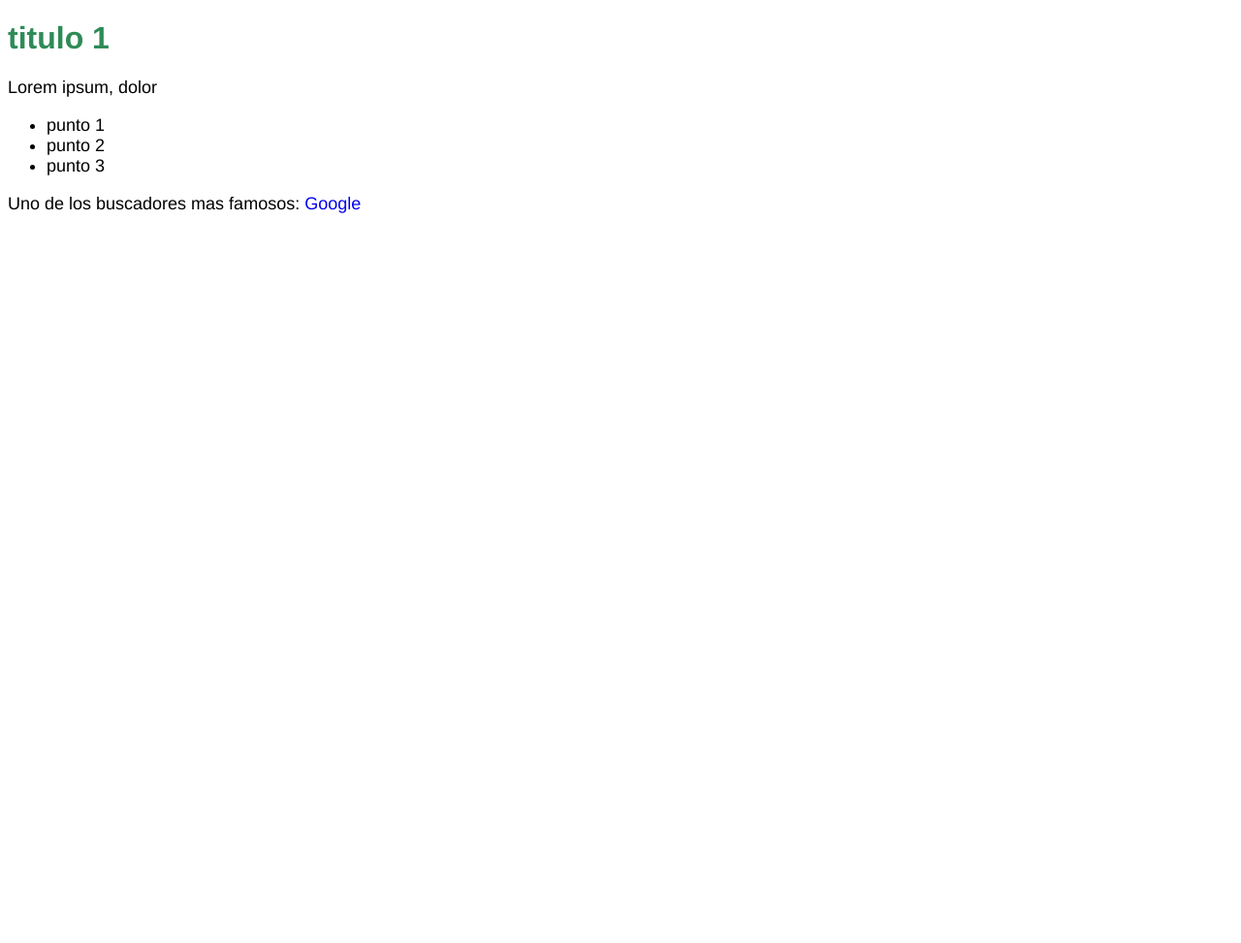
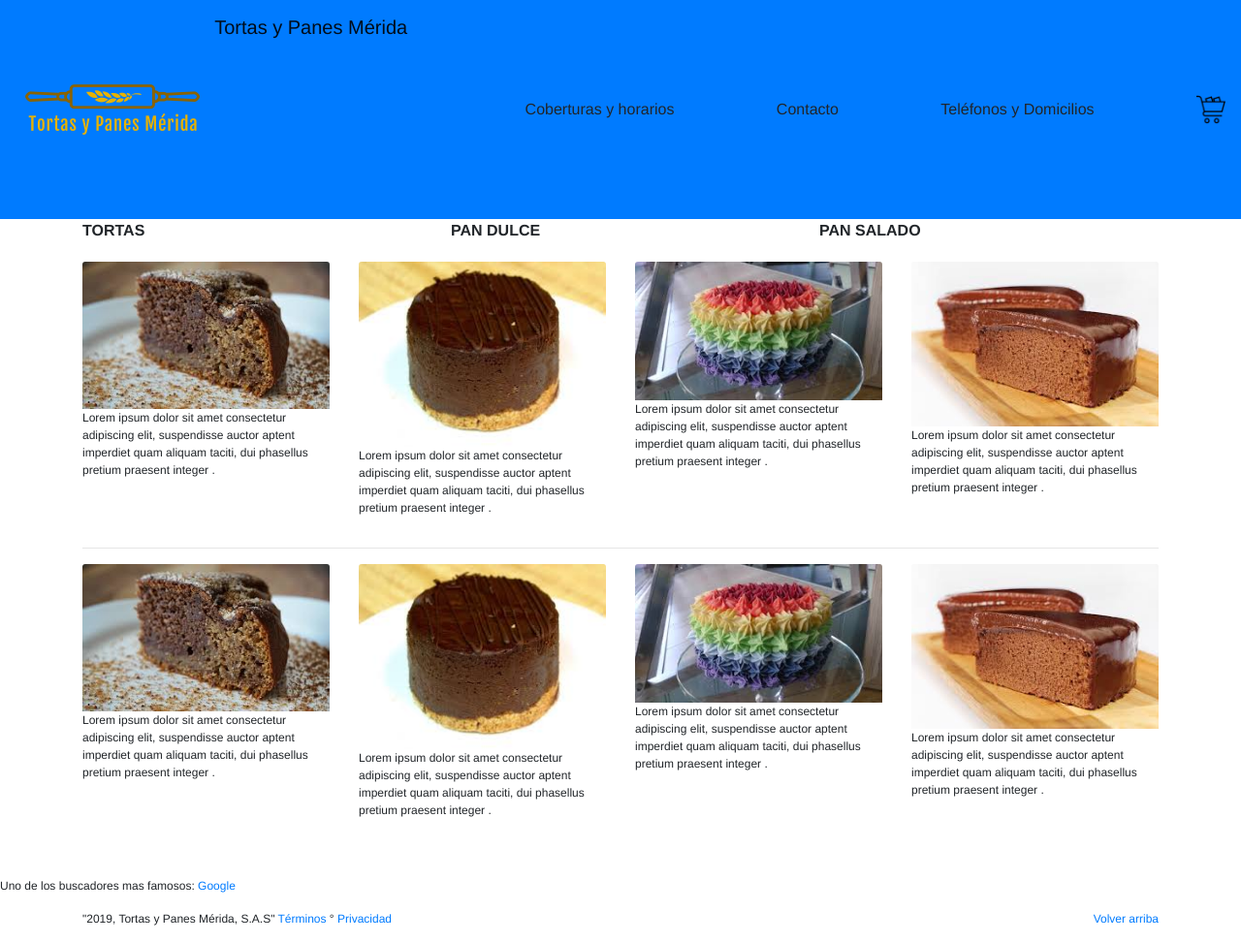
Before and after one commit to edu76/Pagina-de-tortas, a plain HTML site: page cakeproject/index.html in a window 1280 px wide. Shown: the whole page at 97% size. Before the commit the page ends 800 px from the top, so only its background shows below. Drawn offline with nearby package versions, Linux system fonts and the light colour scheme.

Commit message:
Add files via upload

```diff
--- a/cakeproject/index.html
+++ b/cakeproject/index.html
@@ -1,22 +1,112 @@
 <!DOCTYPE html>
-<html>
+<html lang="en">
+<!--idioma-->
+<!--inicio head-->
 
 <head>
     <meta charset="utf-8">
+    <!--Responsive meta tag-->
+    <meta charset="viewport" content="width=device-width, initial-scale=1 shrink-to-fit=no">
+    <!--especifico donde está archivo index.css con respecto a index.html-->
     <link href="./resources/css/index.css" type="text/css" rel="stylesheet">
-    <title>Tortas</title>
+    <!--vinculo hoja de estilos(styleshet) con archivo html-->
+    <!--Bootstrap CSS-->
+    <link rel="stylesheet" href="https://stackpath.bootstrapcdn.com/bootstrap/4.3.1/css/bootstrap.min.css" integrity="sha384-ggOyR0iXCbMQv3Xipma34MD+dH/1fQ784/j6cY/iJTQUOhcWr7x9JvoRxT2MZw1T" crossorigin="anonymous">
+
+    <title>Tortas el Gocho</title>
 </head>
+<!--Fin head-->
 
 <body>
-    <h1>titulo 1</h1>
-    <p>Lorem ipsum, dolor</p>
-    <ul>
-        <li>punto 1</li>
-        <li>punto 2</li>
-        <li>punto 3</li>
-    </ul>
+    <!--Inicio header-->
+    <!-- Image and text -->
+    <nav class="navbar navbar-light bg-primary">
+        <a class="navbar-brand" href="#">
+            <img src="/resources/images/logo.png" class="d-inline-block align-top"> Tortas y Panes Mérida</a>
+        <a>Coberturas y horarios</a>
+        <a>Contacto</a>
+        <a>Teléfonos y Domicilios</a>
+        <a href="https://pay.google.com/about/"><img src="resources/images/carrito1.png" class="d-inline-block align-top" width="30" height="30" title="Carrito de compras"></a>
+        </a>
+    </nav>
+    <!--Fin header-->
+    <!--Inicio main-->
+    <div class="container">
+        <div class="row">
+            <div class="col-sm">
+                <b>TORTAS</b>
+            </div>
+            <div class="col-sm">
+                <b>PAN DULCE</b>
+            </div>
+            <div class="col-sm">
+                <b>PAN SALADO</b>
+            </div>
+        </div>
+    </div>
+    <!-- Inicio Media -->
+    <main>
+        <div class="container">
+            <div class="row">
+                <div class="col-sm">
+                    <img src="/resources/images/brownie.png" class="card-img-top" alt="img1">
+                    <p>Lorem ipsum dolor sit amet consectetur adipiscing elit, suspendisse auctor aptent imperdiet quam aliquam taciti, dui phasellus pretium praesent integer .</p>
+                </div>
+                <div class="col-sm">
+                    <img src="/resources/images/chocolate.png" class="card-img-top" alt="img2">
+                    <p>Lorem ipsum dolor sit amet consectetur adipiscing elit, suspendisse auctor aptent imperdiet quam aliquam taciti, dui phasellus pretium praesent integer .</p>
+                </div>
+                <div class="col-sm">
+                    <img src="/resources/images/fiesta.png" class="card-img-top" alt="img3">
+                    <p>Lorem ipsum dolor sit amet consectetur adipiscing elit, suspendisse auctor aptent imperdiet quam aliquam taciti, dui phasellus pretium praesent integer .</p>
+                </div>
+                <div class="col-sm">
+                    <img src="/resources/images/trozos.png" class="card-img-top" alt="img4">
+                    <p>Lorem ipsum dolor sit amet consectetur adipiscing elit, suspendisse auctor aptent imperdiet quam aliquam taciti, dui phasellus pretium praesent integer .</p>
+                </div>
+            </div>
+            <hr>
+            <div class="row">
+                <div class="col-sm">
+                    <img src="/resources/images/brownie.png" class="card-img-top" alt="img1">
+                    <p>Lorem ipsum dolor sit amet consectetur adipiscing elit, suspendisse auctor aptent imperdiet quam aliquam taciti, dui phasellus pretium praesent integer .</p>
+                </div>
+                <div class="col-sm">
+                    <img src="/resources/images/chocolate.png" class="card-img-top" alt="img2">
+                    <p>Lorem ipsum dolor sit amet consectetur adipiscing elit, suspendisse auctor aptent imperdiet quam aliquam taciti, dui phasellus pretium praesent integer .</p>
+                </div>
+                <div class="col-sm">
+                    <img src="/resources/images/fiesta.png" class="card-img-top" alt="img3">
+                    <p>Lorem ipsum dolor sit amet consectetur adipiscing elit, suspendisse auctor aptent imperdiet quam aliquam taciti, dui phasellus pretium praesent integer .</p>
+                </div>
+                <div class="col-sm">
+                    <img src="/resources/images/trozos.png" class="card-img-top" alt="img4">
+                    <p>Lorem ipsum dolor sit amet consectetur adipiscing elit, suspendisse auctor aptent imperdiet quam aliquam taciti, dui phasellus pretium praesent integer .</p>
+                </div>
+            </div>
+        </div>
+    </main><br>
+    <!-- fin MEDIA heading -->
+
     <p>Uno de los buscadores mas famosos:
         <a href="https://www.google.com/" target="_blank">Google</a></p>
+    <!--Fin main-->
+    <!--inicio footer-->
+    <footer class="container">
+        <p class="float-right">
+            <a href="#">Volver arriba</a>
+        </p>
+        <p>"2019, Tortas y Panes Mérida, S.A.S"
+            <a href="#">Términos</a> °
+            <a href="#">Privacidad</a>
+        </p>
+    </footer>
+    <!--Fin footer->
+
+<!--Script para uso de JS-->
+    <script src="https://code.jquery.com/jquery-3.3.1.slim.min.js" integrity="sha384-q8i/X+965DzO0rT7abK41JStQIAqVgRVzpbzo5smXKp4YfRvH+8abtTE1Pi6jizo" crossorigin="anonymous"></script>
+    <script src="https://cdnjs.cloudflare.com/ajax/libs/popper.js/1.14.7/umd/popper.min.js" integrity="sha384-UO2eT0CpHqdSJQ6hJty5KVphtPhzWj9WO1clHTMGa3JDZwrnQq4sF86dIHNDz0W1" crossorigin="anonymous"></script>
+    <script src="https://stackpath.bootstrapcdn.com/bootstrap/4.3.1/js/bootstrap.min.js" integrity="sha384-JjSmVgyd0p3pXB1rRibZUAYoIIy6OrQ6VrjIEaFf/nJGzIxFDsf4x0xIM+B07jRM" crossorigin="anonymous"></script>
 </body>
 
 </html>
--- a/cakeproject/resources/css/index.css
+++ b/cakeproject/resources/css/index.css
@@ -1,3 +1,17 @@
+*.selector-for-some-widget {
+    box-sizing: content-box;
+}
+
+.contaniner {
+    display: flex;
+    /* or inline-flex */
+}
+
+main {
+    margin-bottom: 20px;
+    margin-top: 20px;
+}
+
 * {
     font-family: Helvetica, Arial, sans-serif;
 }
@@ -8,7 +22,7 @@ h1 {
 
 p,
 li {
-    font-size: 18px;
+    font-size: 12px;
 }
 
 a {
```
Also changed, not shown: cakeproject/resources/images/brownie.png (added), cakeproject/resources/images/carrito1.png (added), cakeproject/resources/images/chocolate.png (added), cakeproject/resources/images/fiesta.png (added), cakeproject/resources/images/fresa.png (added), cakeproject/resources/images/logo.png (added), cakeproject/resources/images/supermarket-cart.png (added), cakeproject/resources/images/trozos.png (added).
